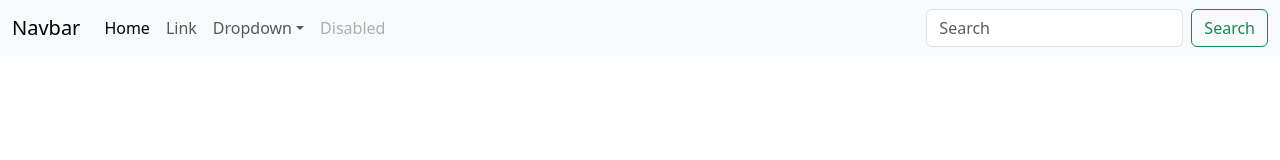
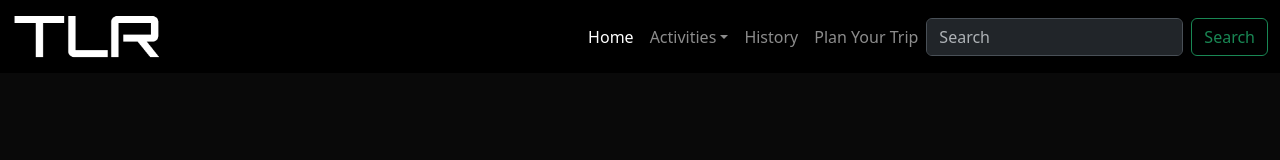
Before and after one commit to gms1020/Travel-Little-Red, a plain HTML site: page index.html in a window 1280 px wide. Drawn offline with nearby package versions, Linux system fonts and the light colour scheme.

Commit message:
testing css

```diff
--- a/css/stylesheet.css
+++ b/css/stylesheet.css
@@ -0,0 +1,19 @@
+.logo {
+    width: 150px;
+}
+
+.tlr-nav {
+    background-color: black;
+    --bs-success: #7b1515;
+    --bs-success-rgb: 123, 21, 21;
+    --bs-primary: #2f6fed;
+    --bs-primary-rgb: 47, 111, 237;
+}
+
+body {
+    background-color: #090909;
+}
+
+form {
+    --bs-success: #7c8719;
+}
--- a/index.html
+++ b/index.html
@@ -4,41 +4,45 @@
         <meta charset="UTF-8" />
         <title>Tour Mars</title>
         <link href="https://cdn.jsdelivr.net/npm/bootstrap@5.3.8/dist/css/bootstrap.min.css" rel="stylesheet" integrity="sha384-sRIl4kxILFvY47J16cr9ZwB07vP4J8+LH7qKQnuqkuIAvNWLzeN8tE5YBujZqJLB" crossorigin="anonymous">
+        <link rel="stylesheet" href="css/stylesheet.css">
     </head>
     <body>
-        <nav class="navbar navbar-expand-lg bg-body-tertiary">
+        <nav class="navbar navbar-expand-lg tlr-nav" data-bs-theme="dark">
             <div class="container-fluid">
 
-                <a class="navbar-brand" href="#">Navbar</a>
+                <a class="navbar-brand" href="#"><img class="logo" src="img/tlr-logo.png" alt="TLR Mars"></a>
                 <button class="navbar-toggler" type="button" data-bs-toggle="collapse" data-bs-target="#navbarSupportedContent" aria-controls="navbarSupportedContent" aria-expanded="false" aria-label="Toggle navigation">
                     <span class="navbar-toggler-icon"></span>
                 </button>
 
                 <div class="collapse navbar-collapse" id="navbarSupportedContent">
-                    <ul class="navbar-nav me-auto mb-2 mb-lg-0">
+
+                    <ul class="navbar-nav ms-auto mb-2 mb-lg-0">
                         <li class="nav-item">
                             <a class="nav-link active" aria-current="page" href="#">Home</a>
                         </li>
-                        <li class="nav-item">
-                            <a class="nav-link" href="#">Link</a>
-                        </li>
                         <li class="nav-item dropdown">
-                            <a class="nav-link dropdown-toggle" href="#" role="button" data-bs-toggle="dropdown" aria-expanded="false">Dropdown</a>
+                            <a class="nav-link dropdown-toggle" href="#" role="button" data-bs-toggle="dropdown" aria-expanded="false">Activities</a>
                             <ul class="dropdown-menu">
-                                <li><a class="dropdown-item" href="#">Action</a></li>
-                                <li><a class="dropdown-item" href="#">Another action</a></li>
+                                <li><a class="dropdown-item" href="#">Rover Tours</a></li>
+                                <li><a class="dropdown-item" href="#">Resort Ammenities</a></li>
                                 <li><hr class="dropdown-divider"></li>
-                                <li><a class="dropdown-item" href="#">Something else here</a></li>
+                                <li><a class="dropdown-item" href="#">Full List</a></li>
                             </ul>
                         </li>
                         <li class="nav-item">
-                            <a class="nav-link disabled" aria-disabled="true">Disabled</a>
+                            <a class="nav-link" href="#">History</a>
+                        </li>
+                        <li class="nav-item">
+                            <a class="nav-link" href="#">Plan Your Trip</a>
                         </li>
                     </ul>
+
                     <form class="d-flex" role="search">
                         <input class="form-control me-2" type="search" placeholder="Search" aria-label="Search"/>
                         <button class="btn btn-outline-success" type="submit">Search</button>
                     </form>
+
                 </div>
 
             </div>
```
Also changed, not shown: img/tlr-logo.png (added).
